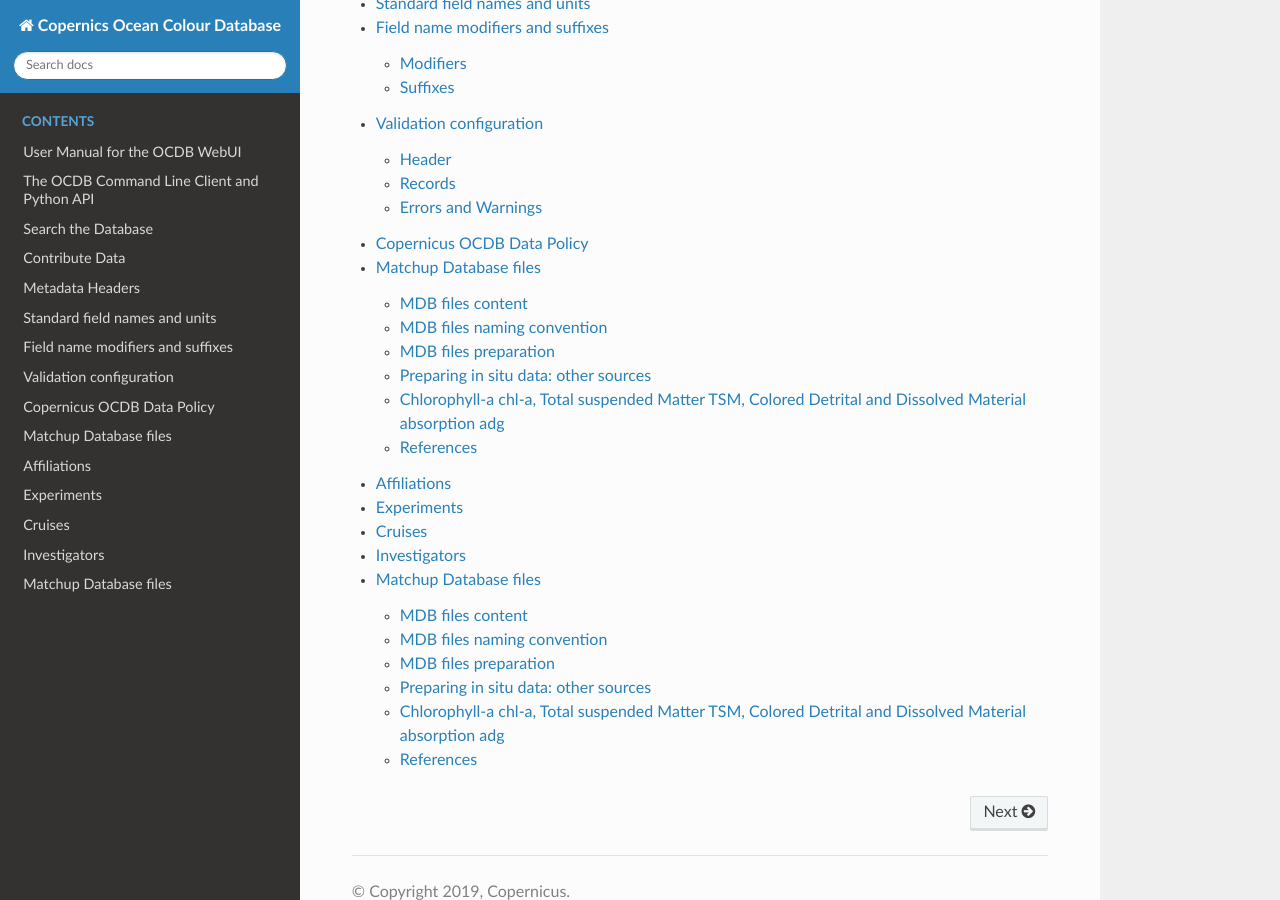
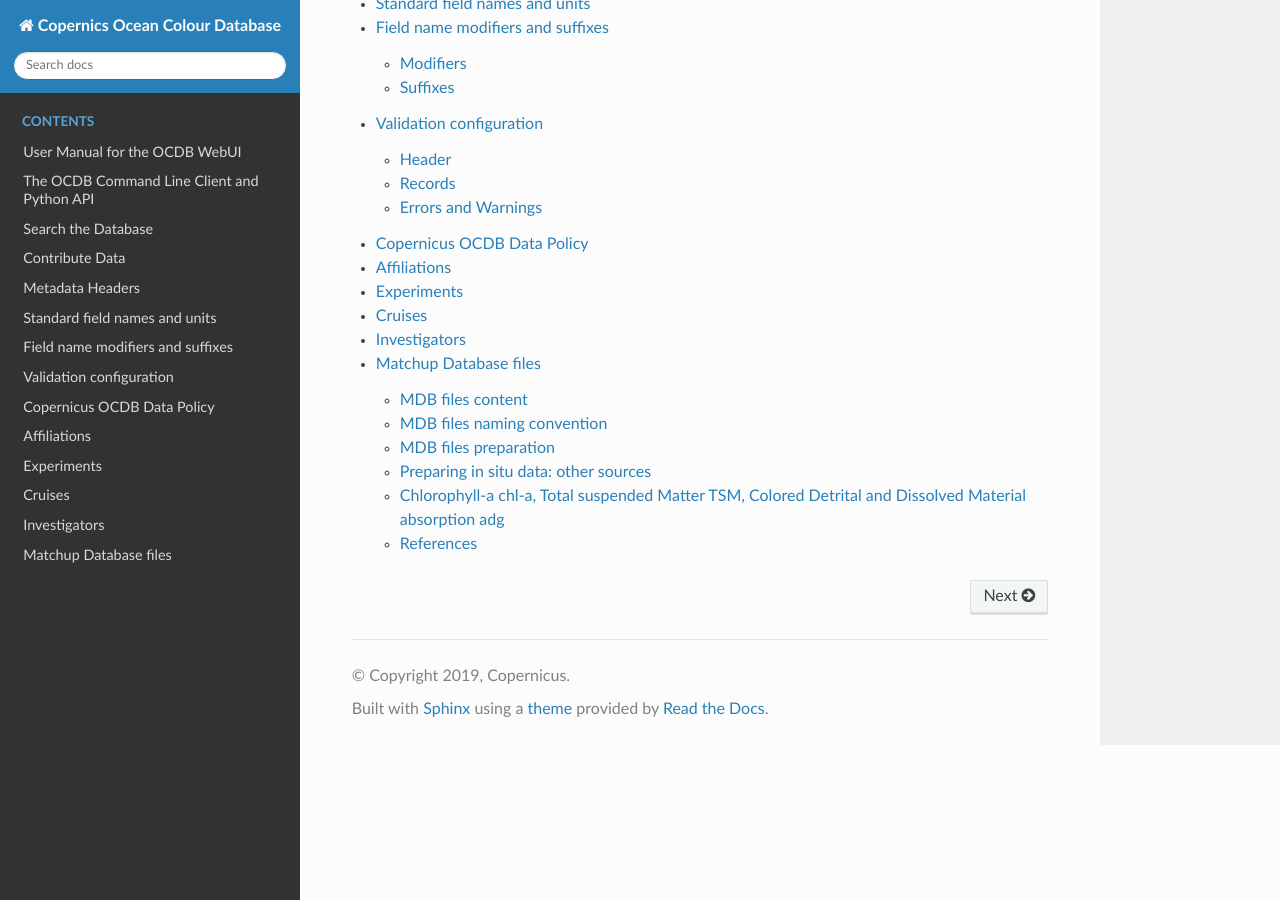
Before and after one commit to javierconcha/ocdb-docs, a Sphinx documentation site: the page built from docs/source/index.rst, in a window 1280 px wide and 900 px high, scrolled down 1740 px. Built offline with Sphinx 7.4.7 and the Read the Docs theme 2.0.0, drawn with Linux system fonts in a browser that asks for light colours; some of the changed lines change nothing that is shown.

Commit message:
Update index.rst

```diff
--- a/docs/source/index.rst
+++ b/docs/source/index.rst
@@ -39,6 +39,5 @@
    ocdb-suffix-modifiers
    ocdb-validation-config
    ocdb-data-policy
+   ocdb-PI-affiliation-experiment-cruise
    ocdb-MDB-user-manual
-   ocdb-PI-affiliation-experiment-cruise
-   ocdb-MDB-user-manual.md
```
